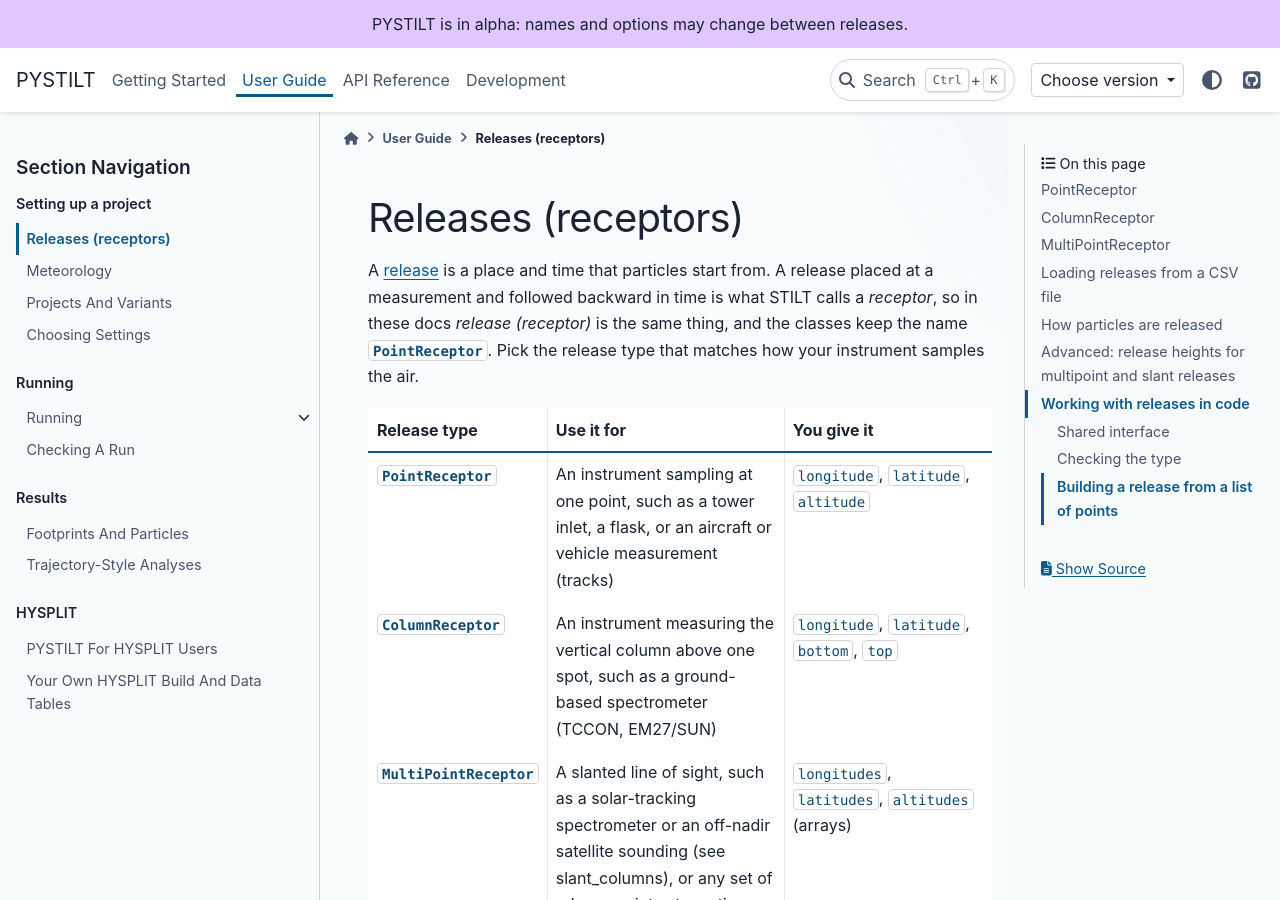
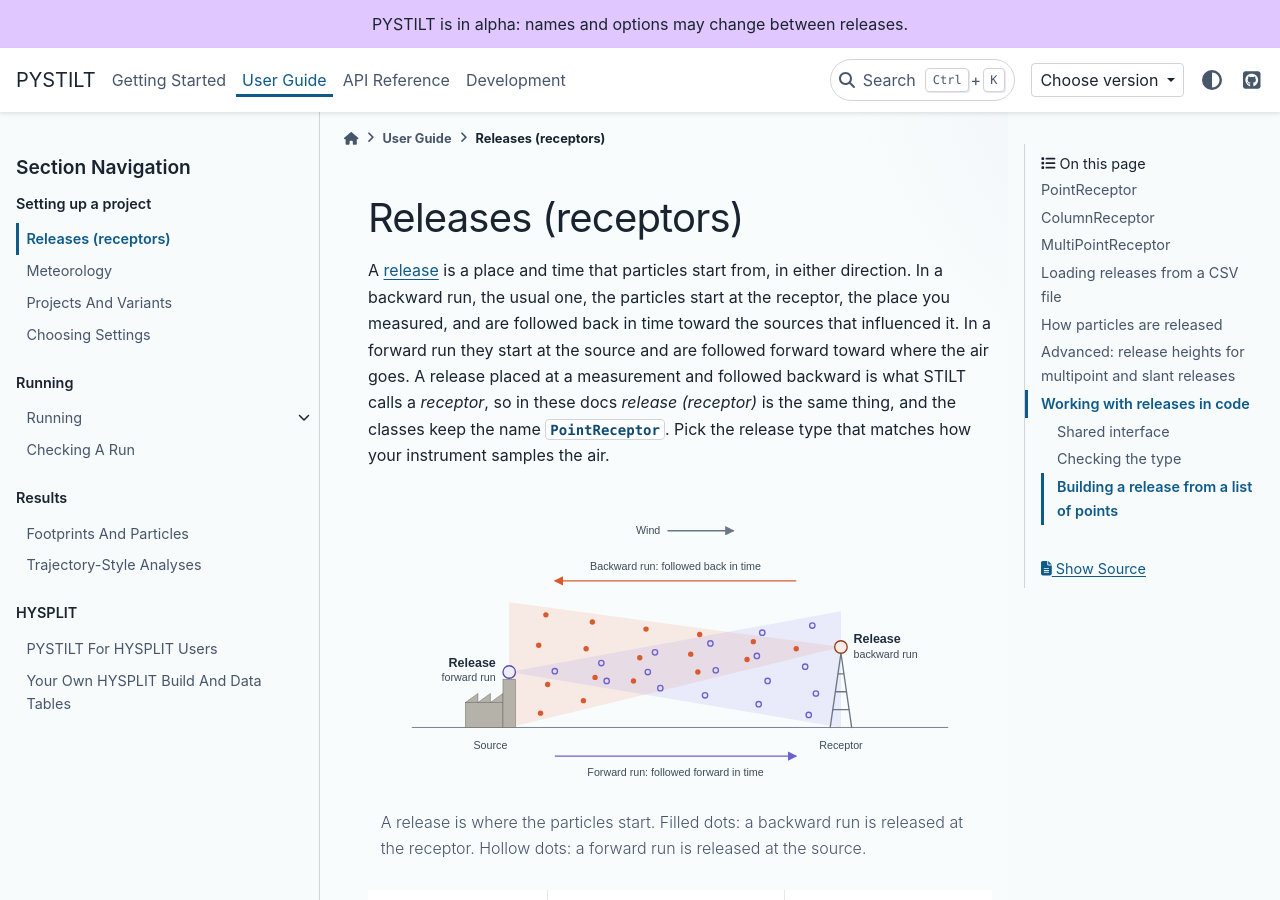
Before and after one commit to fbirds5230/runtraj, a Sphinx documentation site: the page built from docs/guides/releases.rst, in a window 1280 px wide and 900 px high. Built offline with Sphinx 7.4.7 and the PyData theme 0.15.4, drawn with Linux system fonts in a browser that asks for light colours; pages that are not in the unit, such as notebooks, are missing from menus.

Commit message:
docs: draw what a release is in a backward and a forward run
A source-receptor figure on the releases page, with the opening paragraph, the
glossary's release and particle entries, and the forward-runs section saying a
release is where the particles start in either direction.

```diff
--- a/docs/guides/releases.rst
+++ b/docs/guides/releases.rst
@@ -1,11 +1,30 @@
 Releases (receptors)
 ====================
 
-A :term:`release` is a place and time that particles start from. A
-release placed at a measurement and followed backward in time is what
-STILT calls a *receptor*, so in these docs *release (receptor)* is the same
-thing, and the classes keep the name :class:`PointReceptor`. Pick the release
-type that matches how your instrument samples the air.
+A :term:`release` is a place and time that particles start from, in either
+direction. In a backward run, the usual one, the particles start at the
+receptor, the place you measured, and are followed back in time toward the
+sources that influenced it. In a forward run they start at the source and
+are followed forward toward where the air goes. A release placed at a
+measurement and followed backward is what STILT calls a *receptor*, so in
+these docs *release (receptor)* is the same thing, and the classes keep the
+name :class:`PointReceptor`. Pick the release type that matches how your
+instrument samples the air.
+
+.. _release-source-receptor:
+
+.. figure:: ../_static/release_source_receptor.svg
+   :alt: A factory, the source, sits upwind on the left and a measurement
+         tower, the receptor, downwind on the right. A backward run releases
+         particles at the top of the tower and follows them back in time
+         toward the factory. A forward run releases particles at the factory
+         chimney and follows them forward in time toward the tower.
+   :align: center
+   :width: 100%
+
+   A release is where the particles start. Filled dots: a backward run is
+   released at the receptor. Hollow dots: a forward run is released at the
+   source.
 
 .. currentmodule:: stilt
 
```
Also changed, not shown: docs/getting_started/glossary.rst (+8 -5 lines), docs/_static/release_source_receptor.svg (added).
